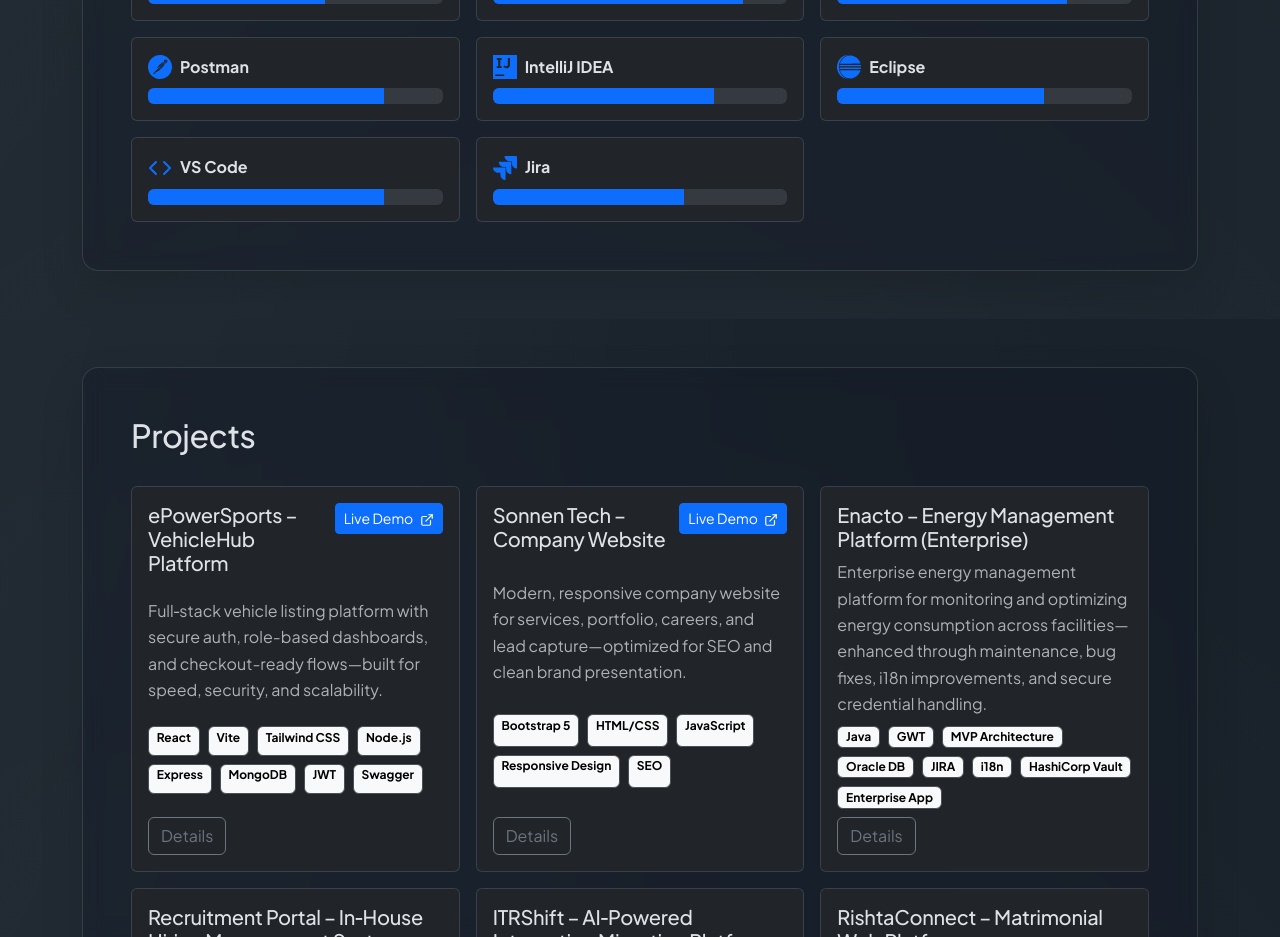
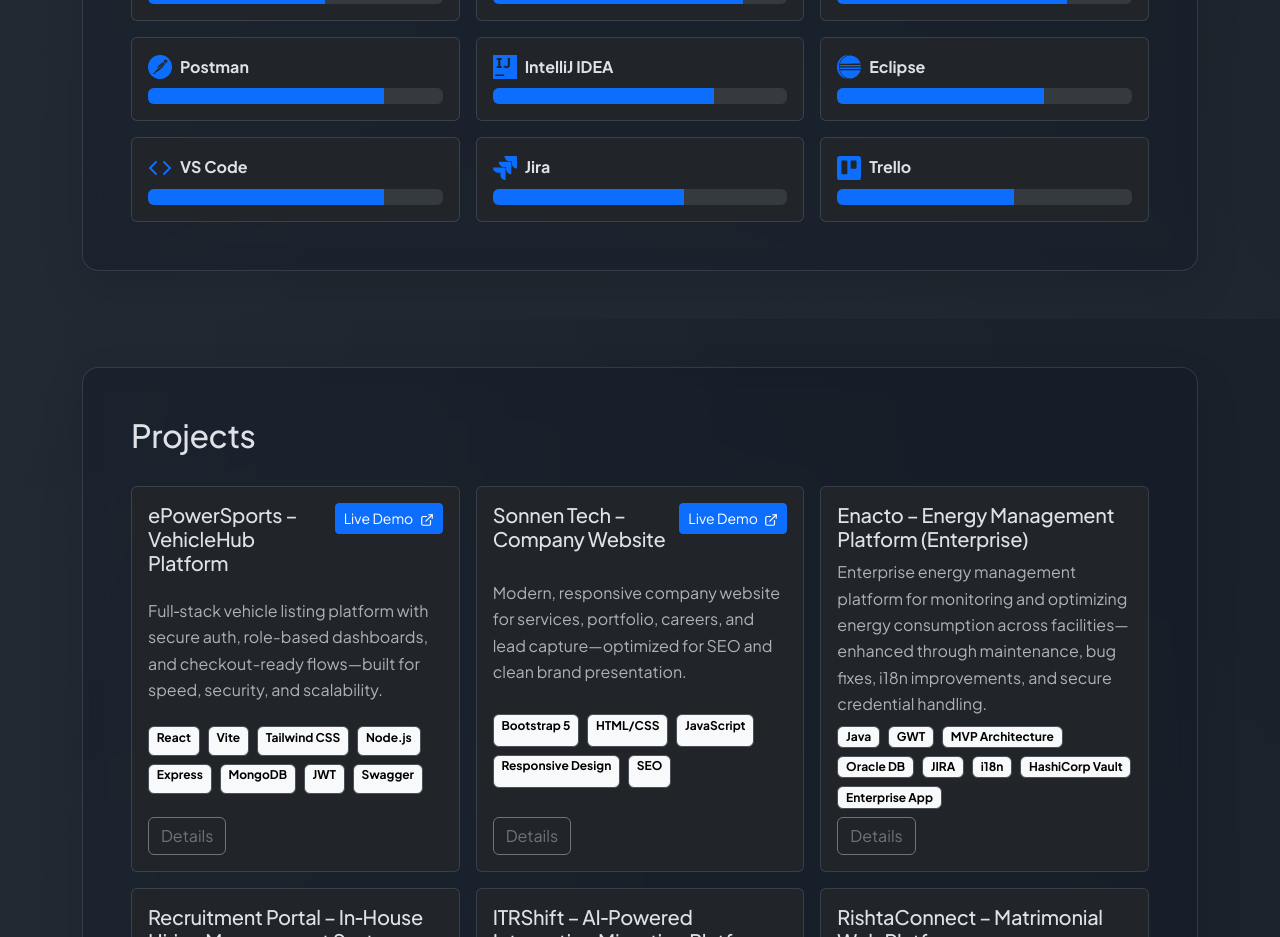
Before and after one commit to Santu-developer/my-webfolio, a React (Vite) app: page / in a window 1280 px wide. Shown: the part 2880-3817 px from the top of the page. Built offline with nearby package versions, Linux system fonts and the light colour scheme.

Commit message:
Add Trello skill and update site branding icon (SP favicon)

```diff
--- a/index.html
+++ b/index.html
@@ -35,7 +35,7 @@
     />
     <meta name="theme-color" content="#0d6efd" />
 
-    <link rel="icon" type="image/svg+xml" href="/vite.svg" />
+    <link rel="icon" type="image/svg+xml" href="/favicon.svg" />
 
     <!-- Preload critical Bootstrap CSS -->
     <link
--- a/src/data/skills.js
+++ b/src/data/skills.js
@@ -16,6 +16,7 @@
   SiIntellijidea,
   SiEclipseide,
   SiJira,
+  SiTrello,
   SiBootstrap,
   SiTailwindcss,
   SiPostgresql,
@@ -64,6 +65,7 @@
   { name: 'Eclipse', level: 70, icon: SiEclipseide, category: 'Tools' },
   { name: 'VS Code', level: 80, icon: FiCode, category: 'Tools' },
   { name: 'Jira', level: 65, icon: SiJira, category: 'Tools' },
+  { name: 'Trello', level: 60, icon: SiTrello, category: 'Tools' },
 ]
 
 export default skills
```
Also changed, not shown: public/favicon.svg (added).
